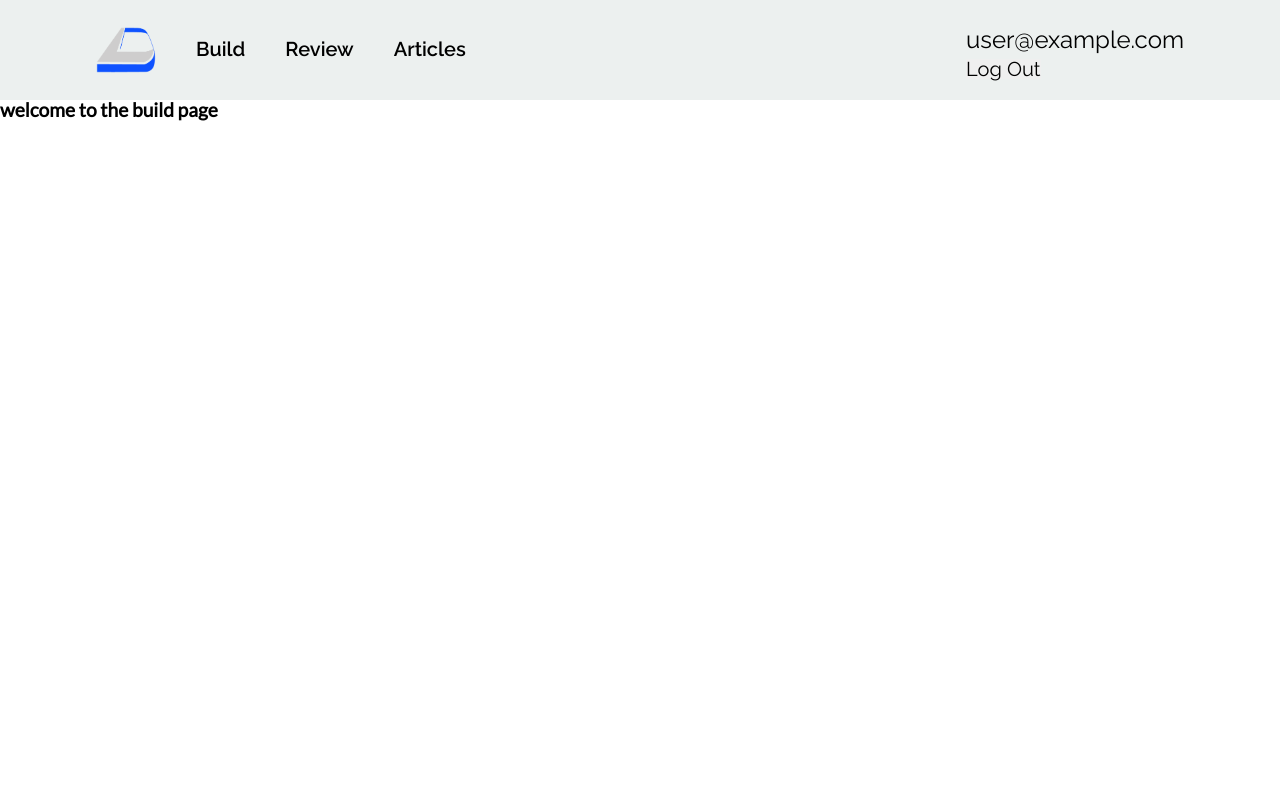
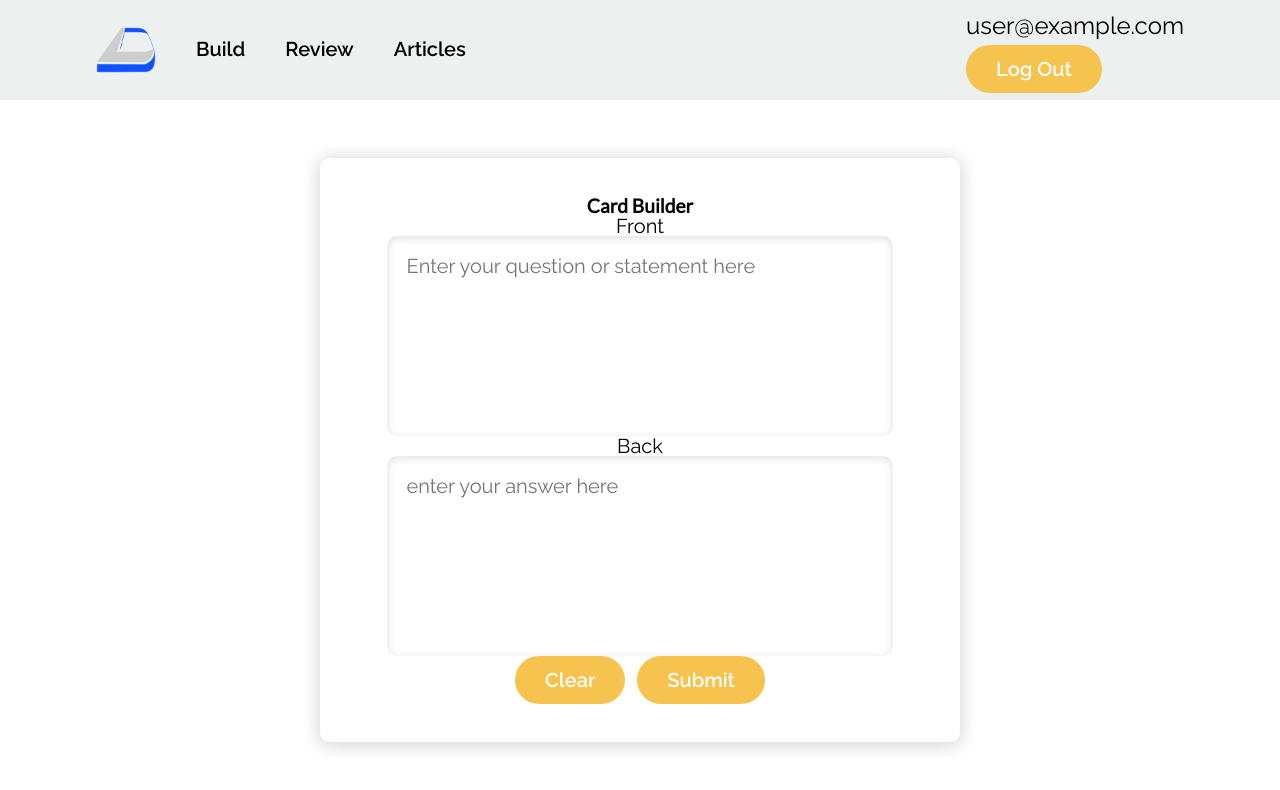
Before and after one commit to deanglane/dean-lane-flash-it-app, a React (Create React App) app: page /build in a window 1280 px wide. Shown: the top 790 px of the page. Built offline with nearby package versions, Linux system fonts and the light colour scheme; no server answers; sample sign-in values are in the browser's storage.

Commit message:
created build page

```diff
--- a/src/App.js
+++ b/src/App.js
@@ -9,6 +9,7 @@ import FlashIt from "./pages/HomePage/FlashIt.js";
 import Register from './pages/Register/Register.js';
 import Login from './pages/Login/Login.js';
 import Build from './pages/Build/Build.js';
+import Review from './pages/Review/Review.js';
 
 // Modules
 import {
@@ -26,6 +27,7 @@ const App = () => {
         <Route path="/register" element={<Register />} />
         <Route path="/login" element={<Login />} />
         <Route path="/build" element={<Build />} />
+        <Route path="/review" element={<Review />} />
       </Routes>
     </>
   );
--- a/src/components/NavLogin.js
+++ b/src/components/NavLogin.js
@@ -1,16 +1,19 @@
+import { Link } from 'react-router-dom';
+
 const NavLogin = () => {
   return (
     <ul>
       <li>
-        <a href="#">Build</a>
+        <Link to='/build'>Build</Link>
       </li>
       <li>
-        <a href="#">Review</a>
+        <Link to='/review'>Review</Link>
       </li>
       <li>
         <a href="#">Articles</a>
       </li>
     </ul>
+
   )
 }
 
--- a/src/components/NavSignedIn.js
+++ b/src/components/NavSignedIn.js
@@ -42,7 +42,7 @@ const AuthDetails = () => {
     <div>
         <>
           <p>{authUser.email}</p>
-          <button onClick={userSignOut}>Log Out</button>
+          <button className='btn' onClick={userSignOut}>Log Out</button>
         </>
     </div>
   )
--- a/src/components/Navigation.js
+++ b/src/components/Navigation.js
@@ -8,7 +8,7 @@ const Navigation = () => {
           <div className="logo">
             <img className="logoImg" src={require('../assets/logo2.png')} alt="" />
           </div>
-          {/* NAvLanding here         */}
+          {/* NavLanding here  */}
           {/* NavLogin Here */}
         </div>
       </div>
--- a/src/pages/Build/Build.js
+++ b/src/pages/Build/Build.js
@@ -1,9 +1,71 @@
-import React from 'react'
+import React, { useState } from 'react';
+import firebase from '../../util/firebase.js';
+import { getDatabase, ref, push } from 'firebase/database';
+import { getAuth } from "firebase/auth";
 
 const Build = () => {
+
+  const [userInput, setUserInput] = useState({
+    back: '',
+    front: ''
+  })
+
+  const handleSubmit = (e) => {
+    e.preventDefault();
+
+    const auth = getAuth();
+    const database = getDatabase(firebase);
+
+    const dbRef = ref(database, `/profiles/${auth.currentUser.uid}/cards`);
+
+    push(dbRef, userInput);
+
+    setUserInput({
+      back: '',
+      front: ''
+    });
+    alert("Card Submitted");
+  }
+  const handleChange = (e) => {
+    //spreading existing state back into new state value
+    setUserInput({ ...userInput, [e.target.name]: e.target.value });
+  }
+
   return (
-    <h2>welcome to the build page</h2>
+    <>
+      <section className="formSection">
+        <div className='formContain wrapper'>
+        <h2>Card Builder</h2>
+          <form onSubmit={handleSubmit} action="submit">
+
+            <label htmlFor="front">Front</label>
+            <textarea
+              name="front"
+              id="front"
+              onChange={handleChange}
+              value={userInput.front}
+              placeholder="Enter your question or statement here">
+            </textarea>
+
+            <label htmlFor="back">Back</label>
+            <textarea
+              name="back"
+              id="back"
+              onChange={handleChange}
+              value={userInput.back}
+              placeholder="enter your answer here">
+            </textarea>
+
+            <div className="formButtons">
+              <button className='btn'>Clear</button>
+              <button className='btn' type="submit">Submit</button>
+            </div>
+
+          </form>
+        </div>
+      </section>
+    </>
   )
 }
 
-export default Build
+export default Build;
--- /dev/null
+++ b/src/pages/Review/Review.js
@@ -0,0 +1,31 @@
+// Review.js
+import { getDatabase, ref, push } from 'firebase/database';
+import firebase from '../../util/firebase.js';
+import { getAuth } from "firebase/auth";
+
+// TODO - Map through all the cards one by one
+// Fronts
+// retrieve the users first flash card front
+// put all the fronts into an array?
+// iterate through the array onClick
+
+
+const Review = () => {
+  return (
+    <>
+      <section className="reviewSection wrapper">
+        <div className="flashCard">
+          <h2>Review</h2>
+          {/* show front card here */}
+          <div className="reviewButtons">
+            <button className="btn">previous</button>
+            <button className="btn">answer</button>
+            <button className="btn">next</button>
+          </div>
+        </div>
+      </section>
+    </>
+  )
+}
+
+export default Review;
--- a/src/styles.css
+++ b/src/styles.css
@@ -314,12 +314,10 @@ object {
 
 /* button base styling */
 .btn {
-  padding: 1em 1.5em;
+  padding: 0.7em 1.5em;
   border-radius: 50px;
   background-color: var(--callToActionBtn);
   cursor: pointer;
-
-
 }
 
 /* TYPOGRAPHY ELEMENTS RESET STYLES */
@@ -861,8 +859,66 @@ footer {
 
 /* REGISTER STYLES END*/
 /* BUILD STYLES */
+
+.formSection {
+  height: calc(100vh - var(--navHeight));
+  display: flex;
+  justify-content: center;
+  align-items: center;
+
+}
+
+.formContain {
+  width: 50%;
+  /* height: 70%; */
+  padding: 3%;
+  display: flex;
+  flex-direction: column;
+  justify-content: center;
+  align-items: center;
+  gap: 5%;
+  border-radius: 10px;
+  box-shadow: 0 2px 20px rgba(0, 0, 0, 0.2);
+  /* overflow: hidden; */
+}
+
+.formContain form {
+  width: 100%;
+  display: flex;
+  flex-direction: column;
+  align-items: center;
+  /* justify-content: center; */
+
+}
+
+.formContain form textarea {
+  height: 200px;
+  width: 90%;
+  padding: 20px;
+  border-radius: 10px;
+  box-shadow: rgba(99, 99, 99, 0.2) 0px 2px 8px 0px inset;
+  resize: none;
+
+}
+
+.formButtons {
+  display: flex;
+  justify-content: center;
+  gap: 5%;
+}
+
+
 /* BUILD STYLES END*/
 /* REVIEW STYLES */
+.reviewSection {
+  height: calc(100vh - var(--navHeight));
+  display: flex;
+  justify-content: center;
+  align-items: center;
+  outline: 1px solid green;
+
+}
+
 /* REVIEW STYLES END*/
 /* SETTINGS STYLES */
 /* SETTINGS STYLES END*/
```
